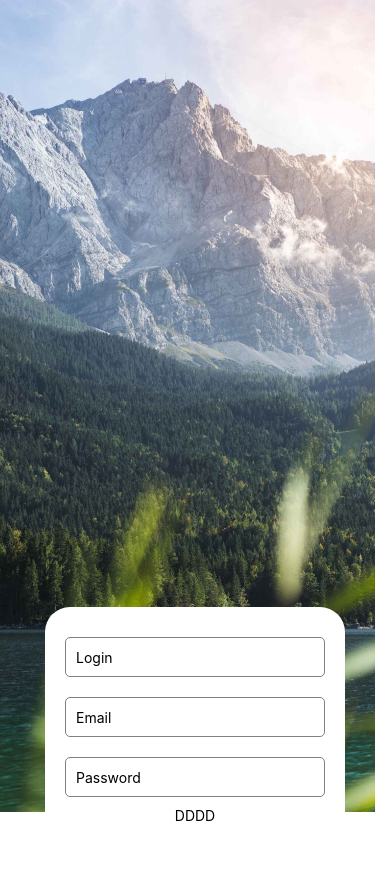
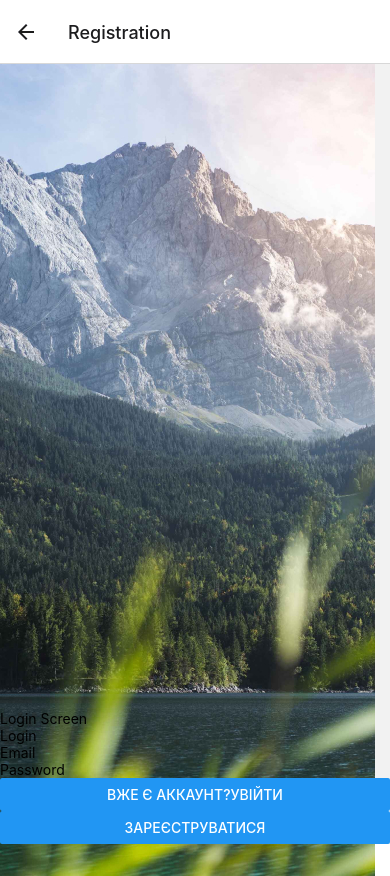
Before and after one commit to Vitalii-Volianyk/react-native-hw, a React Native app: screen /Registration in a window 390 px wide. Before the commit the page ends 844 px from the top, so only its background shows below. Built offline with nearby package versions, Linux system fonts and the light colour scheme.

Commit message:
modified:   App.js 	modified:   Screens/LoginScreen/LoginScreen.jsx 	modified:   Screens/RegistrationScreen/RegistrationScreen.jsx 	modified:   components/FormContainer/FormContainer.jsx 	modified:   package-lock.json 	modified:   package.json

```diff
--- a/App.js
+++ b/App.js
@@ -1,18 +1,23 @@
+import { StatusBar } from "expo-status-bar";
+import { createStackNavigator } from "@react-navigation/stack";
+import { NavigationContainer } from "@react-navigation/native";
+import RegistrationScreen from "Screens/RegistrationScreen/RegistrationScreen.jsx";
 import LoginScreen from "./Screens/LoginScreen/LoginScreen.jsx";
-import { StatusBar } from "expo-status-bar";
-import { StyleSheet, Text, View } from "react-native";
 
+const MainStack = createStackNavigator();
 export default function App() {
 	return (
-		<View style={styles.container}>
-			<LoginScreen />
+		<>
 			<StatusBar style="light" />
-		</View>
+			<NavigationContainer>
+				<MainStack.Navigator initialRouteName="Login">
+					<MainStack.Screen
+						name="Registration"
+						component={RegistrationScreen}
+					/>
+					<MainStack.Screen name="Login" component={LoginScreen} />
+				</MainStack.Navigator>
+			</NavigationContainer>
+		</>
 	);
 }
-
-const styles = StyleSheet.create({
-	container: {
-		flex: 1,
-	},
-});
--- a/Screens/LoginScreen/LoginScreen.jsx
+++ b/Screens/LoginScreen/LoginScreen.jsx
@@ -1,54 +1,80 @@
-import { TextInput, Text, StyleSheet } from "react-native";
+import {
+	TextInput,
+	Text,
+	StyleSheet,
+	KeyboardAvoidingView,
+	Platform,
+	View,
+	Button,
+} from "react-native";
 import FormContainer from "../../components/FormContainer/FormContainer";
 import { useState } from "react";
 
 const LoginScreen = () => {
-	const [login, setLogin] = useState("");
 	const [email, setEmail] = useState("");
 	const [password, setPassword] = useState("");
-	const handleLogin = e => {
-		setLogin(e.nativeEvent.text);
-	};
-	const handleEmail = e => {
-		setEmail(e.nativeEvent.text);
-	};
-	const handlePassword = e => {
-		setPassword(e.nativeEvent.text);
-	};
+
 	return (
 		<FormContainer>
-			<TextInput
-				style={styles.input}
-				value={login}
-				onChange={handleLogin}
-				placeholder="Login"
-			/>
+			<View style={styles.container}>
+				<View style={styles.thumb} />
+				<Text>Login Screen</Text>
+				<KeyboardAvoidingView
+					behavior={Platform.OS == "ios" ? "padding" : "height"}
+				>
 					<TextInput
 						style={styles.input}
 						value={email}
-				onChange={handleEmail}
+						onChangeText={setEmail}
 						placeholder="Email"
 					/>
+
 					<TextInput
 						style={styles.input}
 						value={password}
-				onChange={handlePassword}
+						onChangeText={setPassword}
 						placeholder="Password"
 					/>
-			<Text>DDDD</Text>
+				</KeyboardAvoidingView>
+				<Button
+					title="Немає аккаунту?Зареєструватися"
+					onPress={() => navigation.navigate("Registration")}
+				/>
+				<Button
+					title="Увійти"
+					onPress={console.log({ email, password })}
+				/>
+			</View>
 		</FormContainer>
 	);
 };
 const styles = StyleSheet.create({
+	container: {
+		flexDirection: "column",
+		justifyContent: "flex-end",
+		borderTopLeftRadius: 25,
+		borderTopRightRadius: 25,
+		paddingTop: 92,
+		backgroundColor: "#fff",
+	},
+	thumb: {
+		width: 120,
+		height: 120,
+		backgroundColor: "#E8E8E8",
+		position: "absolute",
+		top: -60,
+		left: "50%",
+		transform: [{ translateX: -60 }],
+		borderRadius: 10,
+	},
 	input: {
-		width: "100%",
 		height: 40,
 		borderColor: "gray",
 		borderWidth: 1,
 		padding: 10,
-		margin: 10,
+		margin: 16,
 		boxSize: "border-box",
-		backgroundColor: "#fff",
+		backgroundColor: "#E8E8E8",
 		borderRadius: 5,
 	},
 });
--- a/Screens/RegistrationScreen/RegistrationScreen.jsx
+++ b/Screens/RegistrationScreen/RegistrationScreen.jsx
@@ -1,4 +1,70 @@
+import {
+	TextInput,
+	Text,
+	StyleSheet,
+	KeyboardAvoidingView,
+	Platform,
+	View,
+	Button,
+} from "react-native";
+import FormContainer from "../../components/FormContainer/FormContainer";
+import { useState } from "react";
+
 const RegistrationScreen = () => {
-	return <Container>RegistrationScreen</Container>;
+	const [login, setLogin] = useState("");
+	const [email, setEmail] = useState("");
+	const [password, setPassword] = useState("");
+
+	return (
+		<FormContainer>
+			<View style={styles.container}>
+				<View style={styles.thumb} />
+				<Text>Login Screen</Text>
+				<KeyboardAvoidingView
+					behavior={Platform.OS == "ios" ? "padding" : "height"}
+				>
+					<TextInput
+						style={styles.input}
+						value={login}
+						onChangeText={setLogin}
+						placeholder="Login"
+					/>
+
+					<TextInput
+						style={styles.input}
+						value={email}
+						onChangeText={setEmail}
+						placeholder="Email"
+					/>
+
+					<TextInput
+						style={styles.input}
+						value={password}
+						onChangeText={setPassword}
+						placeholder="Password"
+					/>
+				</KeyboardAvoidingView>
+				<Button
+					title="Вже є аккаунт?Увійти"
+					onPress={() => navigation.navigate("Login")}
+				/>
+				<Button
+					title="Зареєструватися"
+					onPress={console.log({ login, email, password })}
+				/>
+			</View>
+		</FormContainer>
+	);
 };
+const styles = StyleSheet.create({
+	container: {
+		justifyContent: "flex-end",
+		flex: 1,
+	},
+	image: {
+		flex: 1,
+		resizeMode: "stretch",
+		padding: 0,
+	},
+});
 export default RegistrationScreen;
--- a/components/FormContainer/FormContainer.jsx
+++ b/components/FormContainer/FormContainer.jsx
@@ -4,10 +4,8 @@ import {
 	Keyboard,
 	StyleSheet,
 	ImageBackground,
+	TouchableWithoutFeedback,
 	View,
-	TouchableWithoutFeedback,
-	KeyboardAvoidingView,
-	Platform,
 } from "react-native";
 
 const FormContainer = ({ children }) => {
@@ -35,25 +33,21 @@ const FormContainer = ({ children }) => {
 				bottom: offset,
 			}}
 		>
-			<View style={styles.container}>{children}</View>
+			<TouchableWithoutFeedback onPress={Keyboard.dismiss}>
+				<View style={styles.container}>{children}</View>
+			</TouchableWithoutFeedback>
 		</ImageBackground>
 	);
 };
 const styles = StyleSheet.create({
 	container: {
-		width: "100",
-		flexDirection: "column",
-		justifyContent: "flex-start",
-		alignItems: "center",
-		backgroundColor: "#fff",
-		borderRadius: 25,
-		padding: 20,
+		justifyContent: "flex-end",
+		flex: 1,
 	},
 	image: {
 		flex: 1,
 		resizeMode: "stretch",
-		justifyContent: "flex-end",
-		alignItems: "center",
+		padding: 0,
 	},
 });
 
```
Also changed, not shown: package.json (+11 -4 lines), 1 other file (tests, documents, lock files or other folders). Lines whose indentation alone changed are shown as unchanged.
